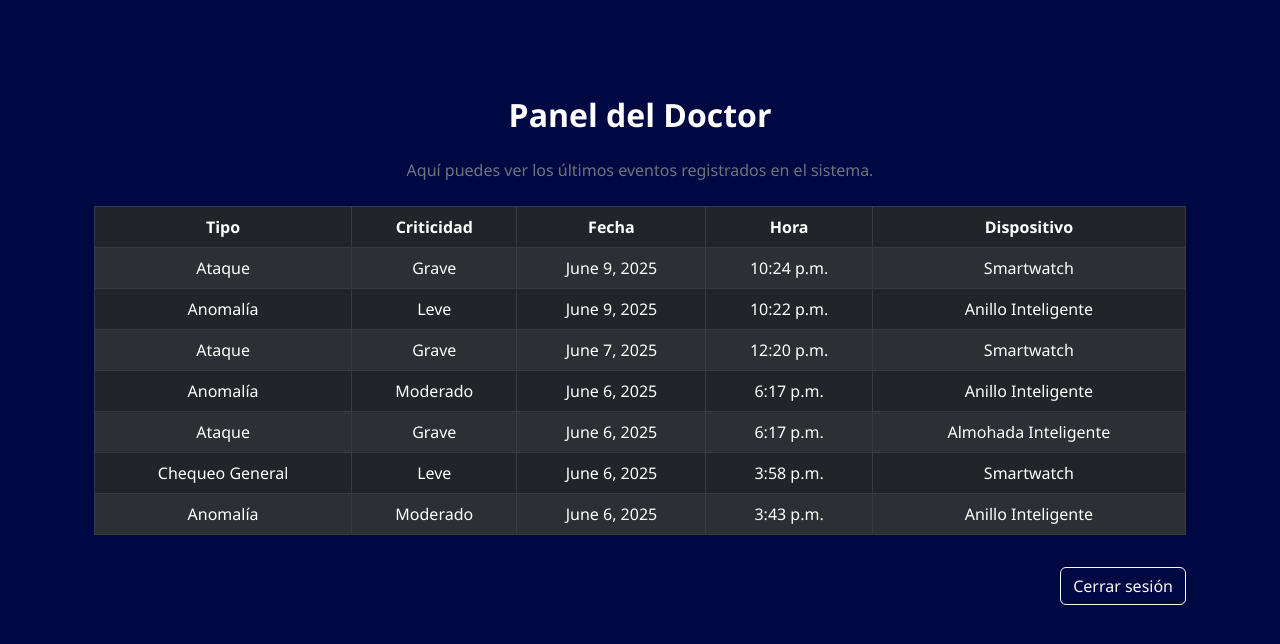
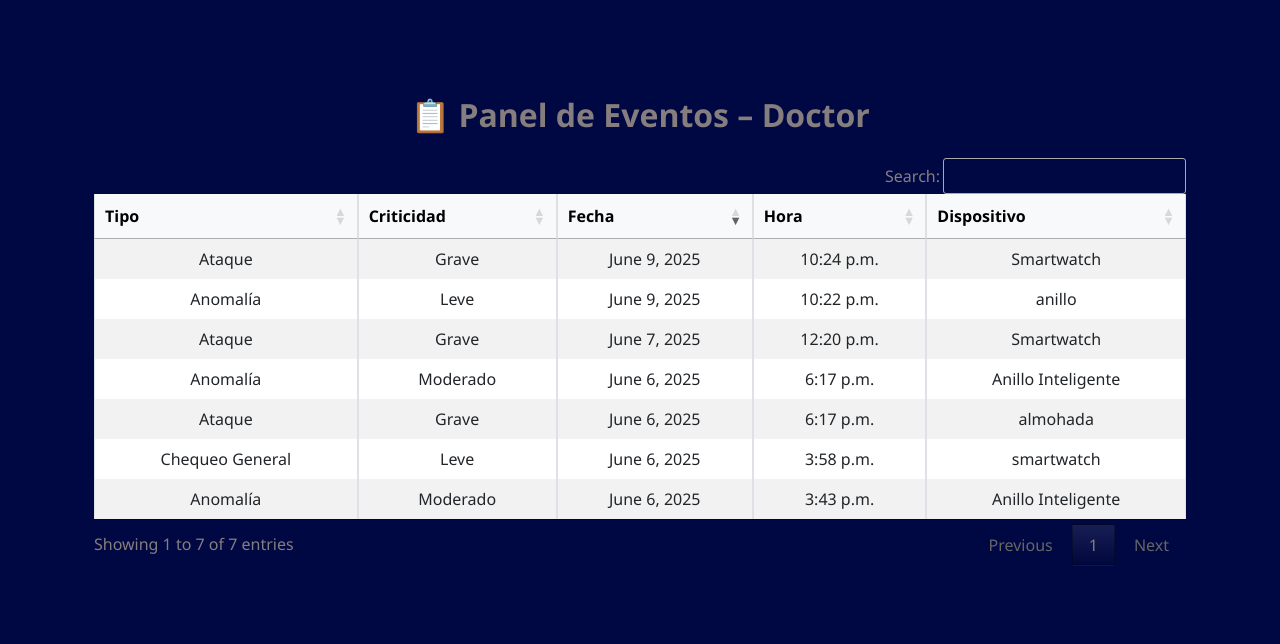
Before and after one commit to Levanxx/NeuroGuardX, a Django app: page /doctor/dashboard/ in a window 1280 px wide. Shown: the top 644 px of the page. Run offline with Django 5.2, Linux system fonts and the light colour scheme; a user stored in the database is signed in; data comes from the database, SQL or seed files in the repository; both versions use the stored data as it was after the commit; some libraries are stand-ins or nearby versions.

Commit message:
Listo para la presentacion final

```diff
--- a/monitoreo/templates/monitoreo/doctor_dashboard.html
+++ b/monitoreo/templates/monitoreo/doctor_dashboard.html
@@ -1,27 +1,25 @@
-{% extends "monitoreo/base.html" %}
+{% extends 'monitoreo/base.html' %}
 
 {% block content %}
-<!-- SWEETALERT2 -->
-<script src="https://cdn.jsdelivr.net/npm/sweetalert2@11"></script>
 
-{% if request.GET.success %}
-<script>
-Swal.fire({
-    icon: 'success',
-    title: 'Inicio de sesión exitoso',
-    text: '¡Bienvenido al panel, Doctor!',
-    timer: 2500,
-    showConfirmButton: false
-});
-</script>
-{% endif %}
+<!-- DataTables CSS y JS + Botones de exportación -->
+<link rel="stylesheet" href="https://cdn.datatables.net/1.13.6/css/jquery.dataTables.min.css">
+<link rel="stylesheet" href="https://cdn.datatables.net/buttons/2.4.1/css/buttons.dataTables.min.css">
 
-<div class="container mt-5">
-    <h2 class="text-white mb-4">Panel del Doctor</h2>
-    <p class="text-secondary">Aquí puedes ver los últimos eventos registrados en el sistema.</p>
+<script src="https://code.jquery.com/jquery-3.7.0.min.js"></script>
+<script src="https://cdn.datatables.net/1.13.6/js/jquery.dataTables.min.js"></script>
+<script src="https://cdn.datatables.net/buttons/2.4.1/js/dataTables.buttons.min.js"></script>
+<script src="https://cdn.datatables.net/buttons/2.4.1/js/buttons.html5.min.js"></script>
+<script src="https://cdnjs.cloudflare.com/ajax/libs/pdfmake/0.1.36/pdfmake.min.js"></script>
+<script src="https://cdnjs.cloudflare.com/ajax/libs/pdfmake/0.1.36/vfs_fonts.js"></script>
 
-    <table class="table table-dark table-striped table-bordered mt-4">
-        <thead>
+<div class="container mt-5" data-aos="fade-up">
+    <h2 class="text-center mb-4">📋 Panel de Eventos – Doctor</h2>
+
+    {% if eventos %}
+    <div class="table-responsive">
+        <table id="tabla-doctor" class="table table-bordered table-striped">
+            <thead class="table-light text-center">
                 <tr>
                     <th>Tipo</th>
                     <th>Criticidad</th>
@@ -30,25 +28,43 @@ Swal.fire({
                     <th>Dispositivo</th>
                 </tr>
             </thead>
-        <tbody>
-            {% for evento in eventos %}
+            <tbody class="text-center">
+                {% for e in eventos %}
                 <tr>
-                <td>{{ evento.get_tipo_display }}</td>
-                <td>{{ evento.get_criticidad_display }}</td>
-                <td>{{ evento.fecha }}</td>
-                <td>{{ evento.hora }}</td>
-                <td>{{ evento.get_dispositivo_display }}</td>
-            </tr>
-            {% empty %}
-            <tr>
-                <td colspan="5" class="text-center text-muted">No hay eventos registrados.</td>
+                    <td>{{ e.get_tipo_display }}</td>
+                    <td>{{ e.criticidad|title }}</td>
+                    <td>{{ e.fecha }}</td>
+                    <td>{{ e.hora }}</td>
+                    <td>{{ e.dispositivo }}</td>
                 </tr>
                 {% endfor %}
             </tbody>
         </table>
+    </div>
+    {% else %}
+    <div class="alert alert-info text-center">No se encontraron eventos registrados.</div>
+    {% endif %}
+</div>
 
-    <div class="text-end">
-        <a href="{% url 'logout' %}" class="btn btn-outline-light mt-3">Cerrar sesión</a>
-    </div>
-</div>
+<script>
+$(document).ready(function () {
+    $('#tabla-doctor').DataTable({
+        pageLength: 10,
+        order: [[2, 'desc']],
+        dom: 'Bfrtip',
+        buttons: [
+            {
+                extend: 'pdfHtml5',
+                text: '📄 Exportar PDF',
+                title: 'Eventos registrados',
+                className: 'btn btn-danger'
+            }
+        ],
+        language: {
+            url: "//cdn.datatables.net/plug-ins/1.13.6/i18n/es-ES.json"
+        }
+    });
+});
+</script>
+
 {% endblock %}
--- a/monitoreo/views.py
+++ b/monitoreo/views.py
@@ -1,5 +1,6 @@
 from django.shortcuts import render, redirect
 from django.http import JsonResponse
+from django.urls import reverse
 from django.contrib.auth import authenticate, login, logout
 from django.contrib.auth.decorators import login_required
 from .models import Evento, Doctor
@@ -7,20 +8,23 @@ from .forms import EventoForm
 import datetime
 import json
 
+# VISTA: Listar eventos
 def lista_eventos(request):
     eventos = Evento.objects.all().order_by('-fecha', '-hora')
     return render(request, 'monitoreo/lista_eventos.html', {'eventos': eventos})
 
+# VISTA: Agregar evento manualmente
 def agregar_evento(request):
     if request.method == 'POST':
         form = EventoForm(request.POST)
         if form.is_valid():
             form.save()
-            return redirect('lista_eventos')
+            return redirect(f"{reverse('agregar_evento')}?success=1")
     else:
         form = EventoForm()
     return render(request, 'monitoreo/agregar_evento.html', {'form': form})
 
+# VISTA: Chatbot con IA simple
 def chatbot(request):
     if request.method == 'POST':
         try:
@@ -113,6 +117,7 @@ def chatbot(request):
 
     return JsonResponse({'reply': 'Método no permitido'}, status=405)
 
+# VISTA: Login exclusivo para doctores
 def login_doctor(request):
     error = None
     if request.method == 'POST':
@@ -124,7 +129,7 @@ def login_doctor(request):
             try:
                 doctor = Doctor.objects.get(user=user)
                 login(request, user)
-                return redirect('doctor_dashboard')
+                return redirect('/doctor/dashboard/?success=1')
             except Doctor.DoesNotExist:
                 error = 'Este usuario no tiene perfil de doctor.'
         else:
@@ -132,32 +137,13 @@ def login_doctor(request):
 
     return render(request, 'monitoreo/login_doctor.html', {'error': error})
 
+# VISTA: Panel del doctor (estilo index, con filtros y opción de exportar)
 @login_required
 def doctor_dashboard(request):
-    eventos = Evento.objects.all().order_by('-fecha', '-hora')[:10]
+    eventos = Evento.objects.all().order_by('-fecha', '-hora')
     return render(request, 'monitoreo/doctor_dashboard.html', {'eventos': eventos})
 
+# VISTA: Cierre de sesión
 def logout_view(request):
     logout(request)
     return redirect('login_doctor')
-
-# Dentro de views.py
-def login_doctor(request):
-    error = None
-    if request.method == 'POST':
-        username = request.POST.get('username')
-        password = request.POST.get('password')
-        user = authenticate(request, username=username, password=password)
-
-        if user is not None:
-            from .models import Doctor
-            try:
-                doctor = Doctor.objects.get(user=user)
-                login(request, user)
-                return redirect('/doctor/dashboard/?success=1')  # <--- importante
-            except Doctor.DoesNotExist:
-                error = 'Este usuario no tiene perfil de doctor.'
-        else:
-            error = 'Usuario o contraseña incorrectos.'
-
-    return render(request, 'monitoreo/login_doctor.html', {'error': error})
```
Also changed, not shown: monitoreo/templates/monitoreo/agregar_evento.html (+15 -0 lines), monitoreo/templates/monitoreo/lista_eventos.html (+37 -8 lines), db.sqlite3. Lines whose indentation alone changed are shown as unchanged.
